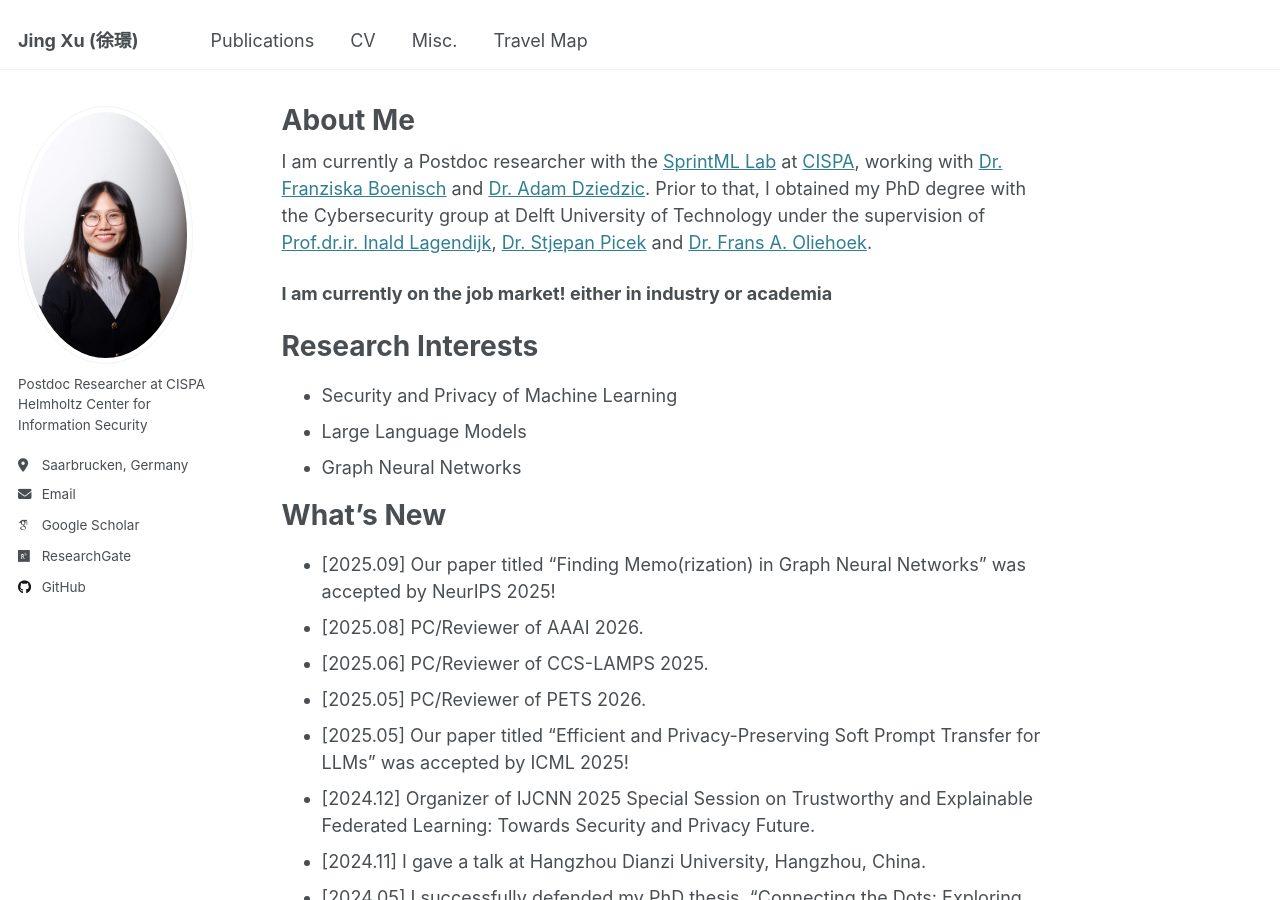
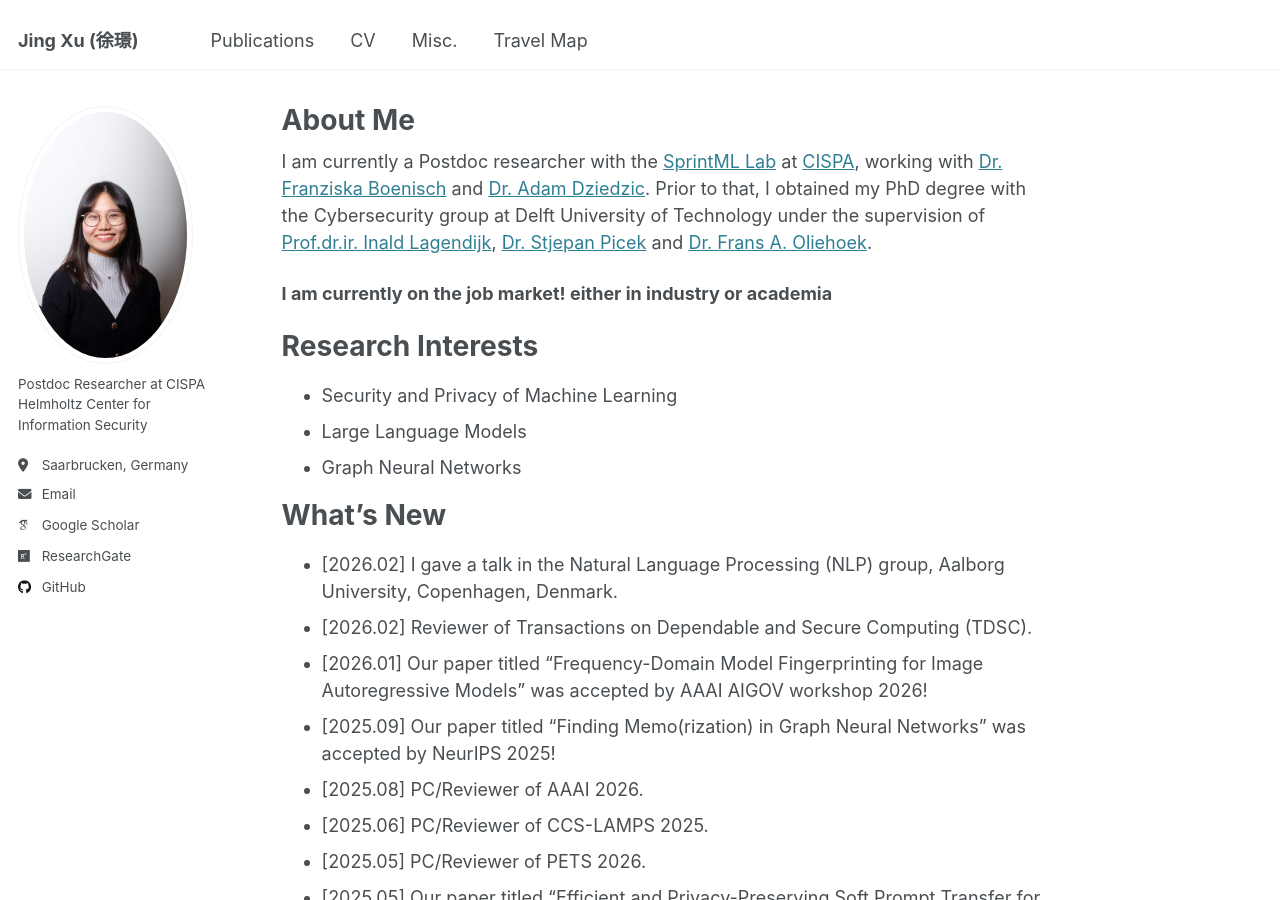
Before and after one commit to xujing1994/xujing1994.github.io, a Jekyll site: the page built from _pages/about.md, in a window 1280 px wide and 900 px high. Built offline with Jekyll 4.4.1, drawn with Linux system fonts in a browser that asks for light colours; some web fonts are replaced.

Commit message:
Add recent updates to the about page

```diff
--- a/_pages/about.md
+++ b/_pages/about.md
@@ -19,6 +19,9 @@ Research Interests
 
 What's New
 ======
+* [2026.02] I gave a talk in the Natural Language Processing (NLP) group, Aalborg University, Copenhagen, Denmark.
+* [2026.02] Reviewer of Transactions on Dependable and Secure Computing (TDSC).
+* [2026.01] Our paper titled "Frequency-Domain Model Fingerprinting for Image Autoregressive Models" was accepted by AAAI AIGOV workshop 2026!
 * [2025.09] Our paper titled "Finding Memo(rization) in Graph Neural Networks" was accepted by NeurIPS 2025!
 * [2025.08] PC/Reviewer of AAAI 2026.
 * [2025.06] PC/Reviewer of CCS-LAMPS 2025.
```
